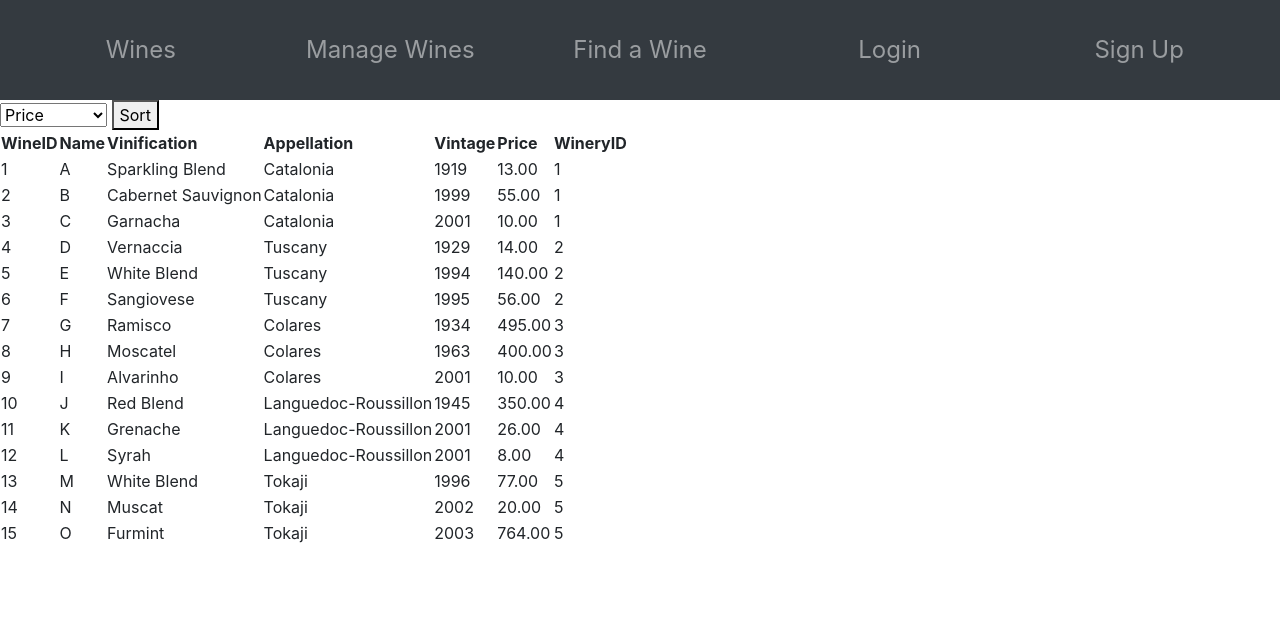
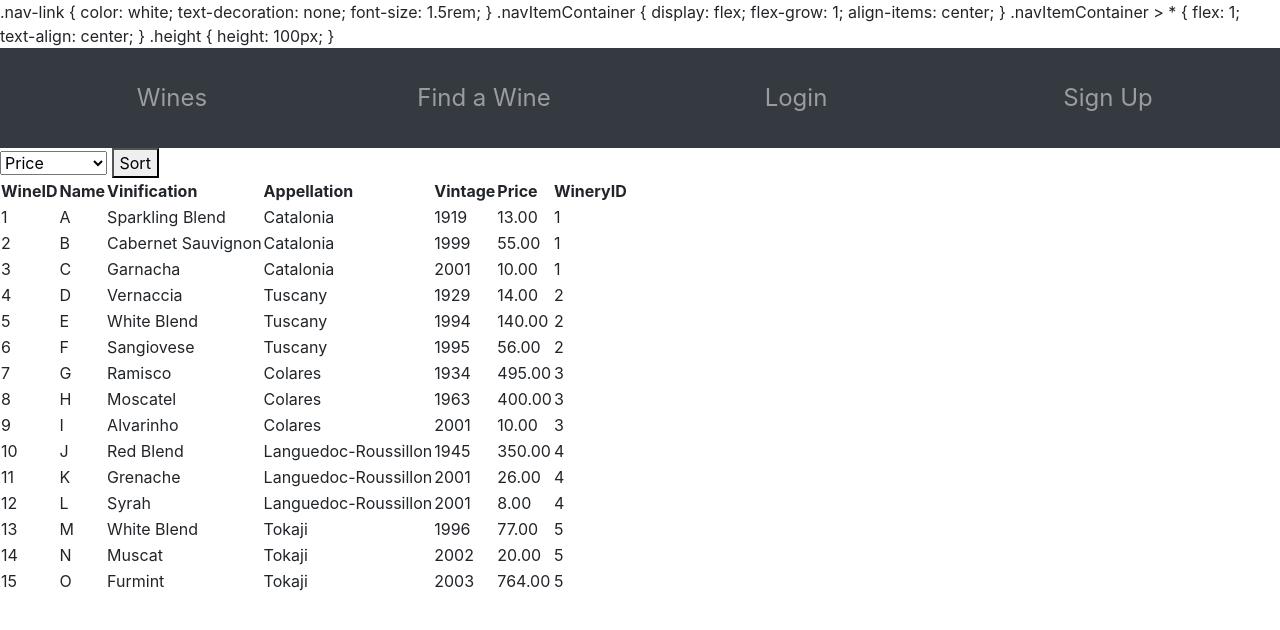
Before and after one commit to Albino-aye-aye/COS-221-Prac5-Winery, a PHP site: page /wines.php in a window 1280 px wide. Shown: the top 630 px of the page. Run offline with PHP 8.4, Linux system fonts and the light colour scheme; data comes from the database, SQL or seed files in the repository; data that the repository does not hold is empty; a stand-in replaces the project's code that opens the database connection.

Commit message:
Added logout.php and made header dynamic with log in

```diff
--- a/header.php
+++ b/header.php
@@ -1,3 +1,9 @@
+<?php
+session_start();
+include_once('config.php');
+include_once('style.css');
+?>
+
 <!DOCTYPE html>
 <html lang="en">
 <head>
@@ -6,12 +12,26 @@
     <link rel="stylesheet" href="https://stackpath.bootstrapcdn.com/bootstrap/4.5.0/css/bootstrap.min.css">
     <link href="style.css" rel="stylesheet">
     <title>Website</title>
+    <script src="https://code.jquery.com/jquery-3.6.0.min.js"></script>
+    <script>
+        $(document).ready(function() {
+            var wineryID = localStorage.getItem('WineryID');
+
+            if (wineryID && wineryID !== 'null') {
+                $('.nav-link[href="login.php"], .nav-link[href="signup.php"]').replaceWith('<li class="nav-item"><a class="nav-link" href="logout.php">Logout</a></li>');
+                $('.nav-link[href="manage_wines_html.php"]').show();
+            } else {
+                $('.nav-link[href="logout.php"]').replaceWith('<li class="nav-item"><a class="nav-link" href="login.php">Login</a></li><li class="nav-item"><a class="nav-link" href="signup.php">Sign Up</a></li>');
+                $('.nav-link[href="manage_wines_html.php"]').hide();
+            }
+        });
+    </script>
 </head>
 <body>
     <nav class="navbar navbar-expand navbar-dark bg-dark height">
-        <ul class="navbar-nav mx-auto justify-content-center navItemContainer" id = "navBar">
+        <ul class="navbar-nav mx-auto justify-content-center navItemContainer" id="navBar">
             <li class="nav-item"><a class="nav-link" href="wines.php">Wines</a></li>
-            <li class="nav-item"><a class="nav-link" href= "manage_wines_html.php">Manage Wines</a></li>
+            <li class="nav-item" style="display: none;"><a class="nav-link" href="manage_wines_html.php">Manage Wines</a></li>
             <li class="nav-item"><a class="nav-link" href="search.php">Find a Wine</a></li>
             <li class="nav-item"><a class="nav-link" href="login.php">Login</a></li>
             <li class="nav-item"><a class="nav-link" href="signup.php">Sign Up</a></li>
```
Also changed, not shown: logout.php (added, +14 -0 lines).
